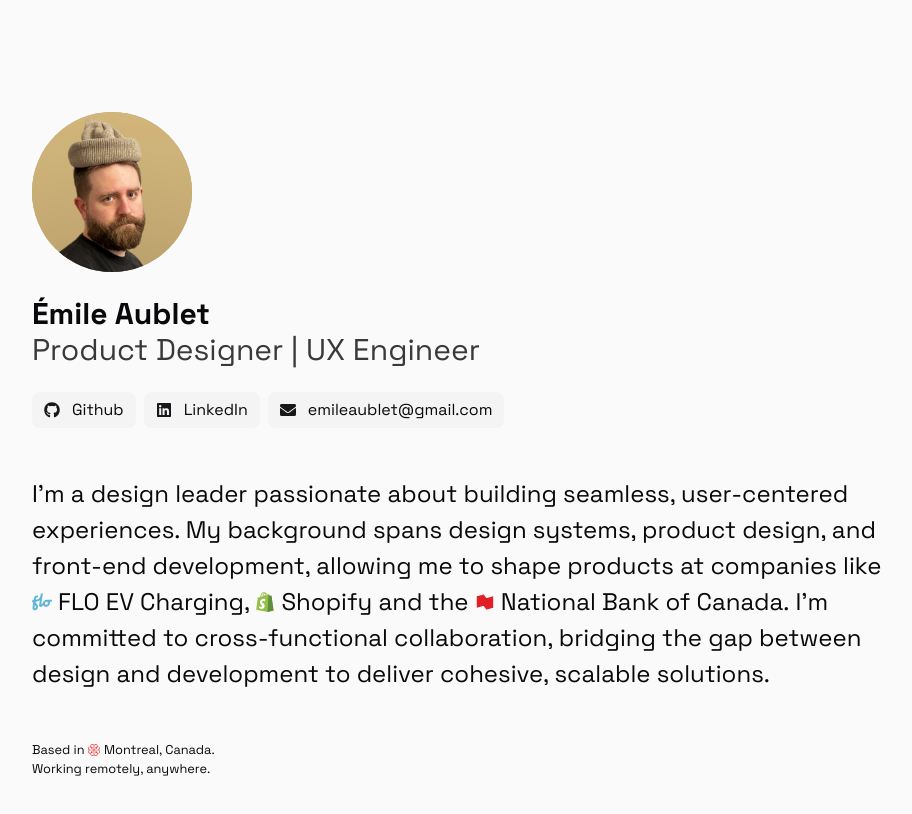
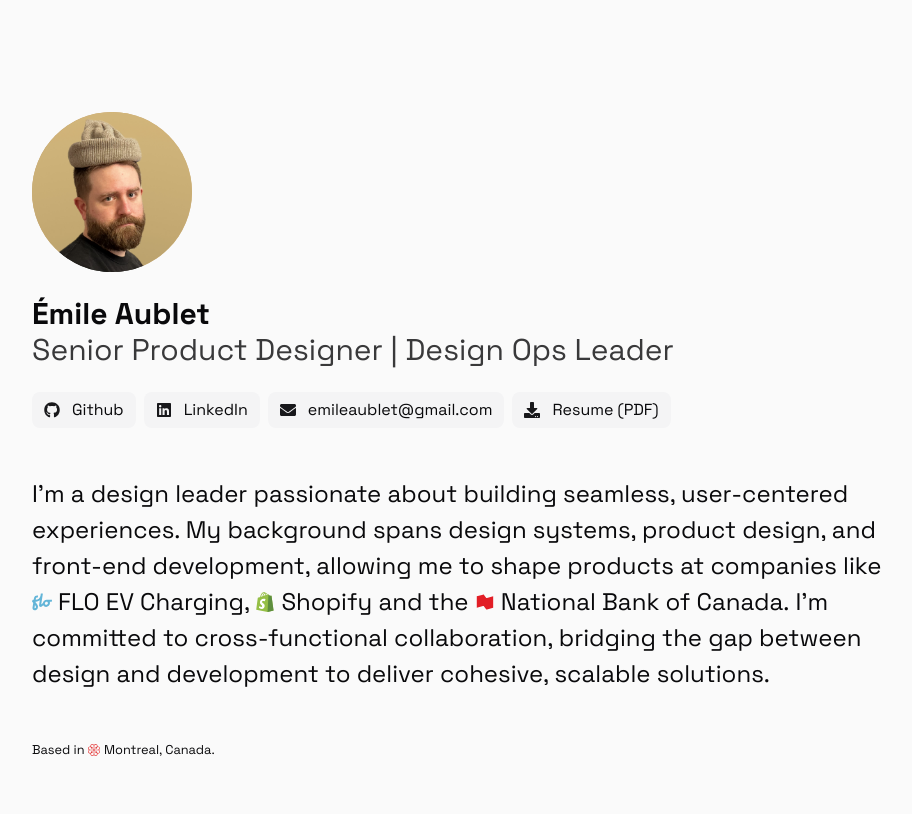
Before and after one commit to emileaublet/website, a Next.js app: page / in a window 1280 px wide. Shown: the top 814 px of the page, without its empty margins (160-1072 px from the left). Built offline with nearby package versions, Linux system fonts and the light colour scheme.

Commit message:
added resume

```diff
--- a/app/components/emiles.tsx
+++ b/app/components/emiles.tsx
@@ -10,6 +10,10 @@
 import figurimile_aublet from "../static/figurimile_aublet.png";
 import muppetmile_aublet from "../static/muppetmile_aublet.png";
 
+const randomIndex = (min: number, max: number) => {
+  return Math.floor(Math.random() * (max - min + 1)) + min;
+};
+
 export const Emiles = () => {
   const all_the_emiles: StaticImageData[] = [
     arcamile_aublet,
@@ -19,11 +23,11 @@
     muppetmile_aublet,
   ];
 
-  const [emile, setEmile] = useState(0);
+  const [emile, setEmile] = useState(randomIndex(0, all_the_emiles.length - 1));
 
   const handleNextEmile = () => {
     setTimeout(() => {
-      setEmile((i) => (i === all_the_emiles.length - 1 ? 0 : i + 1));
+      setEmile(randomIndex(0, all_the_emiles.length - 1));
     }, 200);
   };
   return (
--- a/app/global.css
+++ b/app/global.css
@@ -1,4 +1,5 @@
 @import 'tailwindcss';
+
 
 ::selection {
   background-color: #f47067;
--- a/app/page.tsx
+++ b/app/page.tsx
@@ -6,7 +6,7 @@
   ShopifyLogo,
 } from "./components/logos";
 import { Emiles } from "./components/emiles";
-import { FaEnvelope, FaGithub, FaLinkedin } from "react-icons/fa";
+import { FaDownload, FaEnvelope, FaGithub, FaLinkedin } from "react-icons/fa";
 import Link from "next/link";
 
 export default function Page() {
@@ -19,7 +19,7 @@
         Émile Aublet
         <span className="sr-only">{", "}</span>
         <span className="block font-normal opacity-80">
-          Product Designer | UX Engineer
+          Senior Product Designer | Design Ops Leader
         </span>
       </h1>
       <div className="mt-2 flex flex-row gap-2 flex-wrap">
@@ -47,6 +47,14 @@
           <FaEnvelope className="w-4 h-4 dark:text-white text-zinc-900" />
           emileaublet@gmail.com
         </Link>
+        <Link
+          className={linkClasses}
+          href="/EmileAublet_2024_en.pdf"
+          target="_blank"
+        >
+          <FaDownload className="w-4 h-4 dark:text-white text-zinc-900" />
+          Resume (PDF)
+        </Link>
       </div>
       <p className="text-lg md:text-2xl font-normal leading-normal dark:text-zinc-400 mt-12">
         I’m a design leader passionate about building seamless, user-centered
@@ -65,7 +73,6 @@
           Montreal, Canada
         </Token>
         .<br />
-        Working remotely, anywhere.
       </small>
     </section>
   );
```
Also changed, not shown: 2 other files (tests, documents, lock files or other folders).
